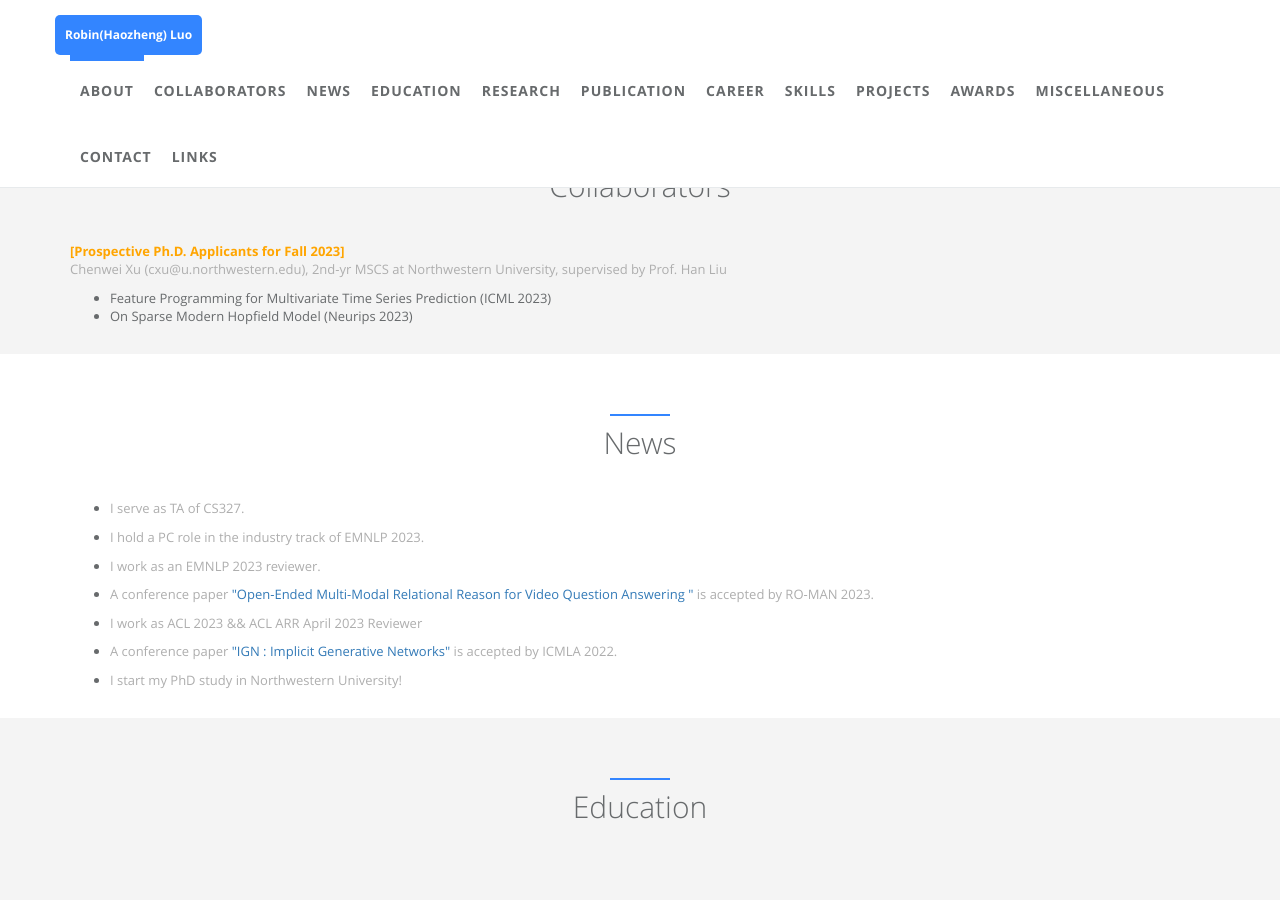
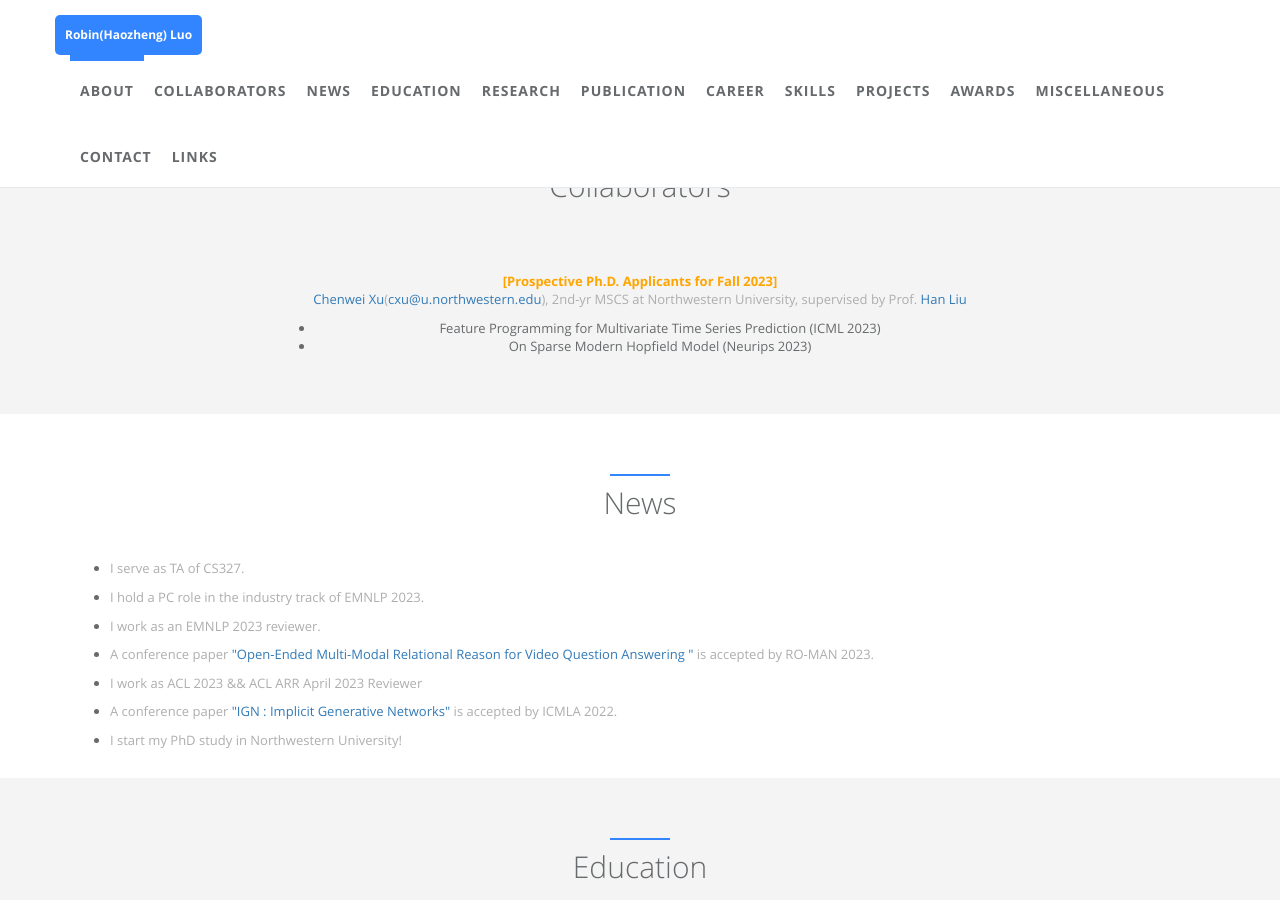
Before and after one commit to robinzixuan/robin.github.io, a Jekyll site: the page built from index.html, in a window 1280 px wide and 900 px high, scrolled down 1249 px. Built offline with Jekyll 4.4.1, drawn with Linux system fonts in a browser that asks for light colours.

Commit message:
Update collaborators.html

```diff
--- a/_includes/sections/collaborators.html
+++ b/_includes/sections/collaborators.html
@@ -5,13 +5,14 @@
           <h1><span data-i18n="news.my_news">Collaborators</span></h1>
       </div>
   </div>
-
+  <div class="col-lg-8 col-lg-offset-2 text-center m-t-lg m-b-lg wow zoomIn">
   <b style='color:orange !important;'>[Prospective Ph.D. Applicants for Fall 2023]</b>
-  <p>Chenwei Xu (cxu@u.northwestern.edu), 2nd-yr MSCS at Northwestern University, supervised by Prof. Han Liu</p>
+  <p> <b></b><a href="https://chenwei-1999.github.io/">Chenwei Xu</a></b>(<a href="cxu@u.northwestern.edu">cxu@u.northwestern.edu</a>), 2nd-yr MSCS at Northwestern University, supervised by Prof. <a href="https://www.mccormick.northwestern.edu/research-faculty/directory/profiles/liu-han.html">Han Liu</a></p>
   <ul>
     <li>Feature Programming for Multivariate Time Series Prediction (ICML 2023)</li>
     <li>On Sparse Modern Hopfield Model (Neurips 2023)</li>
   </ul>
+  </div>
 
   <script>
   function openNav() {
```
